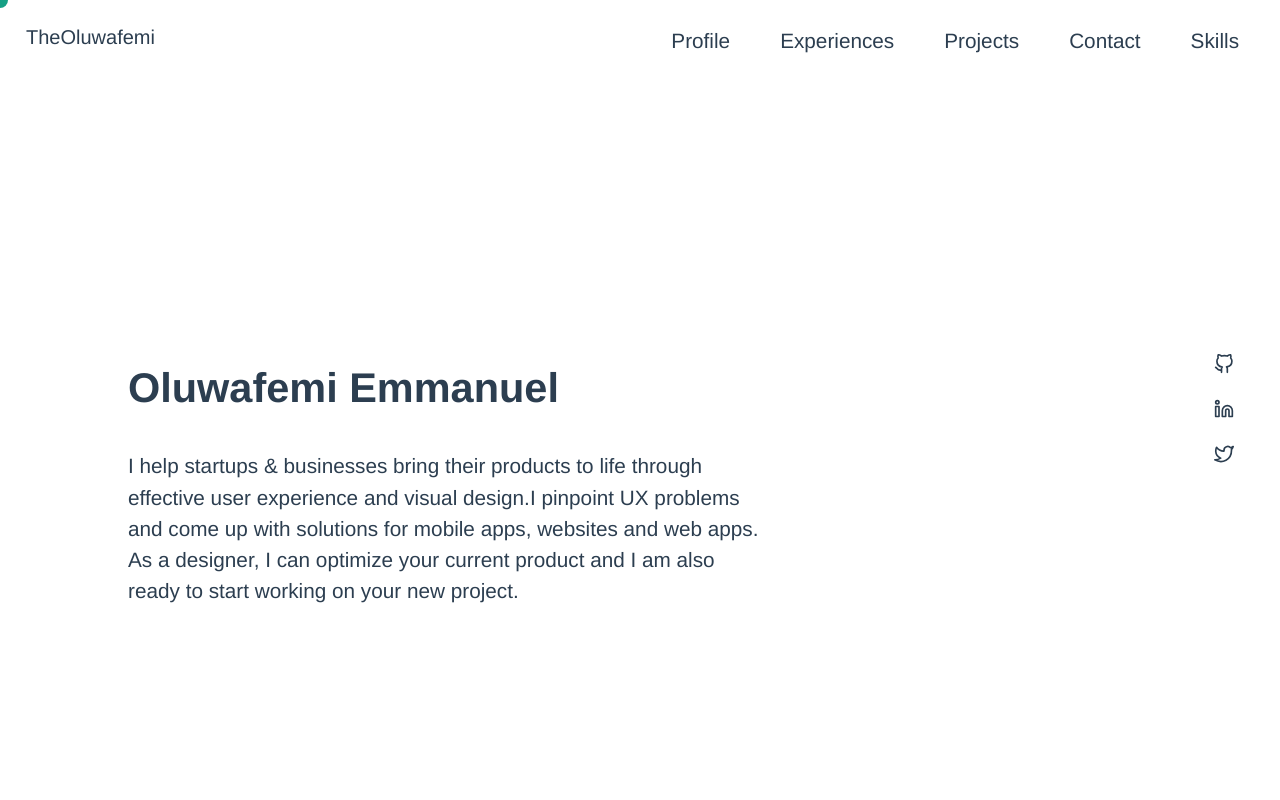
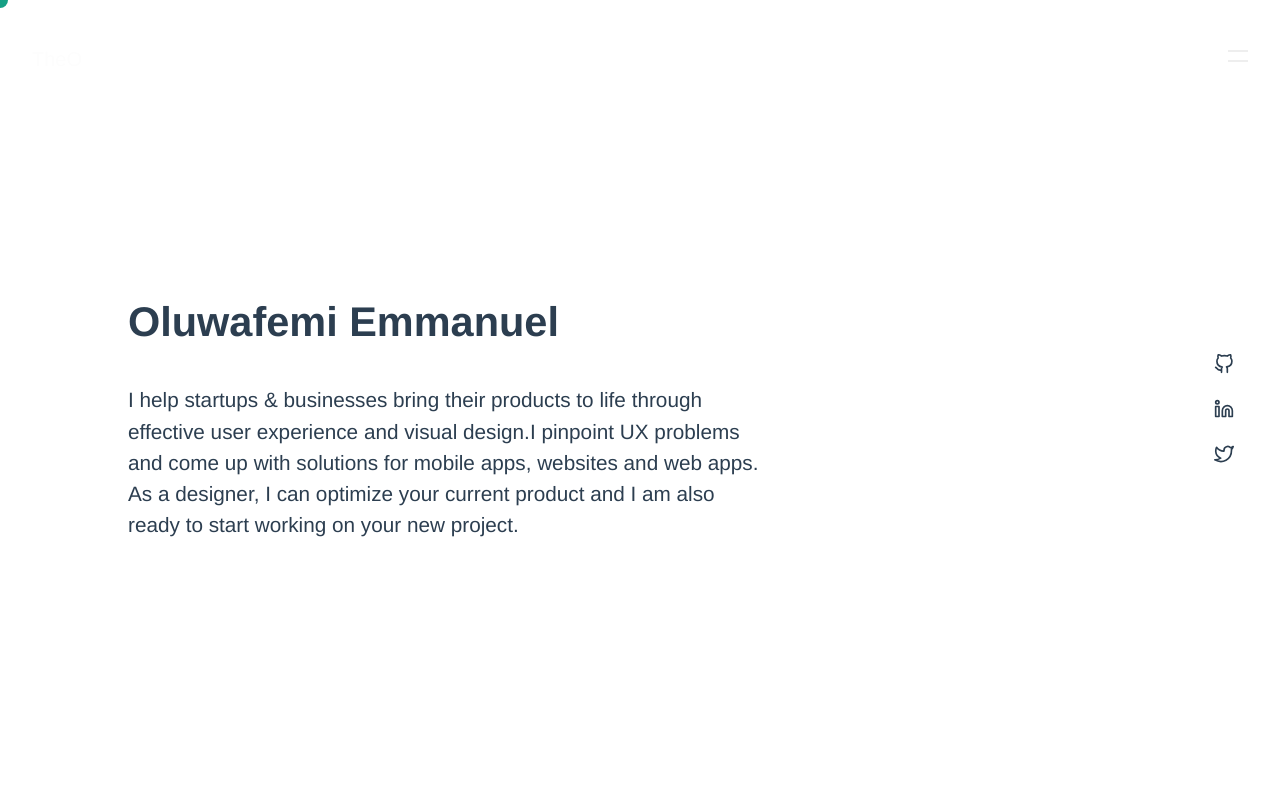
Before and after one commit to TheOluwafemi/portfolio, a Vue app: page / in a window 1280 px wide. Shown: the top 800 px of the page. Built offline with nearby package versions, Linux system fonts and the light colour scheme; some icons are missing.

Commit message:
feat: full page navigation

```diff
--- a/src/components/layout/navbar.vue
+++ b/src/components/layout/navbar.vue
@@ -1,16 +1,24 @@
 <template>
-  <nav class="nav" ref="nav" :class="{ addBg: changeBg }">
-    <input type="checkbox" class="nav__check" id="nav__check" />
+  <nav class="nav" ref="nav" :class="{ addBg: menuIsOpen }">
+    <input
+      type="checkbox"
+      :value="menuIsOpen"
+      @click="toggleMenu"
+      class="nav__check"
+      id="nav__check"
+    />
+
+    <div class="upper">
       <div class="nav__header">
-      <div class="nav__title">TheOluwafemi</div>
+        <div class="nav__title">TheO</div>
       </div>
 
-    <div class="nav__btn">
+      <div class="nav__btn" :class="{ menuicon: menuIsOpen }">
         <label for="nav__check">
-        <span></span>
-        <span></span>
-        <span></span>
+          <span class="bar bar1"></span>
+          <span class="bar bar2"></span>
         </label>
+      </div>
     </div>
 
     <div class="nav__links">
@@ -30,7 +38,8 @@ import SocialItems from "./SocialItems.vue";
 export default {
   data() {
     return {
-      changeBg: false
+      changeBg: false,
+      menuIsOpen: false
     };
   },
   components: {
@@ -45,6 +54,14 @@ export default {
       } else {
         this.changeBg = true;
       }
+    },
+
+    toggleMenu() {
+      this.menuIsOpen = !this.menuIsOpen;
+    },
+
+    thr() {
+      console.log(this.menuIsOpen);
     }
   },
   created() {
@@ -57,88 +74,55 @@ export default {
 </script>
 
 <style lang="scss" scoped>
+@import "../../assets/styles/_variables";
+
 nav {
   transition: all 0.2s ease-in-out;
   -webkit-backface-visibility: hidden;
-}
-
-.nav {
+  color: $light-text-color;
+  background: transparent;
+  font-size: 100%;
   width: 100%;
-  padding: 1rem;
-  height: 60px;
-  background: transparent;
-  color: #2c3e50;
-  position: sticky;
+  padding: 3rem 2rem;
+  position: fixed;
   top: 0;
   z-index: 1000;
+
+  a {
+    color: $light-text-color;
+    text-decoration: none;
+  }
 }
 
 .addBg {
-  background: white !important;
-  padding: 0.5rem 1rem;
+  background: #0b0f1df7 !important;
+}
+
+.upper {
+  display: flex;
+  justify-content: space-between;
+  align-items: center;
 }
 
 .nav__header {
-  //   display: inline;
   float: left;
 }
 
 .nav__title {
-  display: inline-block;
   font-size: 20px;
-  color: #2c3e50;
-  padding: 10px;
-}
-
-.nav__btn {
-  display: none;
-}
-
-.nav__links {
-  //   display: inline;
-  float: right;
-
-  a {
-    display: inline-block;
-    margin: 0 15px;
-    padding: 13px 10px;
-    text-decoration: none;
-    color: #2c3e50;
-
-    &:hover {
-      background-color: rgba(0, 0, 0, 0.3);
-    }
-  }
-
-  #socials {
-    display: none;
-  }
 }
 
 .nav__check {
   display: none;
 }
 
-@media (max-width: 677px) {
-  .nav {
+.nav__btn {
+  label {
     height: 50px;
-  }
-
-  .nav__btn {
-    display: inline-block;
-    position: absolute;
-    right: 0px;
-    top: 0px;
-
-    label {
-      display: inline-block;
-      width: 50px;
-      height: 50px;
-      padding: 13px;
 
     span {
       display: block;
-        width: 25px;
+      width: 20px;
       height: 10px;
       border-top: 2px solid #eee;
     }
@@ -157,25 +141,21 @@ nav {
 .nav__links {
   visibility: hidden;
   width: 100%;
-    background-color: #333;
+  background-color: #0b0f1df7;
   height: 0px;
   transition: all 0.3s ease-in;
   top: 50px;
   left: 0px;
   position: absolute;
-    display: block;
+  display: flex;
+  flex-direction: column;
 
   a {
     display: block;
     width: 100%;
     margin: 0;
-      color: white;
-    }
-
-    #socials {
-      svg {
-        stroke: white !important;
-      }
+    font-weight: 600;
+    font-size: 30px;
   }
 }
 
@@ -184,7 +164,8 @@ nav {
 }
 
 #nav__check:checked ~ .nav__links {
-    height: calc(100vh - 50px);
+  height: 100vh;
+  top: 123px;
   overflow-y: auto;
   position: absolute;
   visibility: visible;
@@ -194,5 +175,37 @@ nav {
     display: inline;
   }
 }
+
+/** MENU ICON ANIMATION */
+.menuicon .bar {
+  // width: 100%;
+  height: 2px;
+  display: block;
+  position: relative;
+  background: #fff;
+  transition: all 0.3s cubic-bezier(0.4, 0.01, 0.165, 0.99);
+}
+
+.menuicon .bar.bar1 {
+  -webkit-transform: translateY(0px) rotate(0deg);
+  transform: translateY(0px) rotate(0deg);
+}
+
+.menuicon .bar.bar2 {
+  -webkit-transform: translateY(6px) rotate(0deg);
+  transform: translateY(6px) rotate(0deg);
+}
+
+.bar {
+  transition: all 0.4s cubic-bezier(0.4, 0.01, 0.165, 0.99);
+  transition-delay: 0.1s;
+}
+.menuicon .bar.bar1 {
+  -webkit-transform: translateY(5px) rotate(45deg);
+  transform: translateY(5px) rotate(45deg);
+}
+.menuicon .bar.bar2 {
+  -webkit-transform: translateY(3px) rotate(-45deg);
+  transform: translateY(3px) rotate(-45deg);
 }
 </style>
```
Lines whose indentation alone changed are shown as unchanged.
